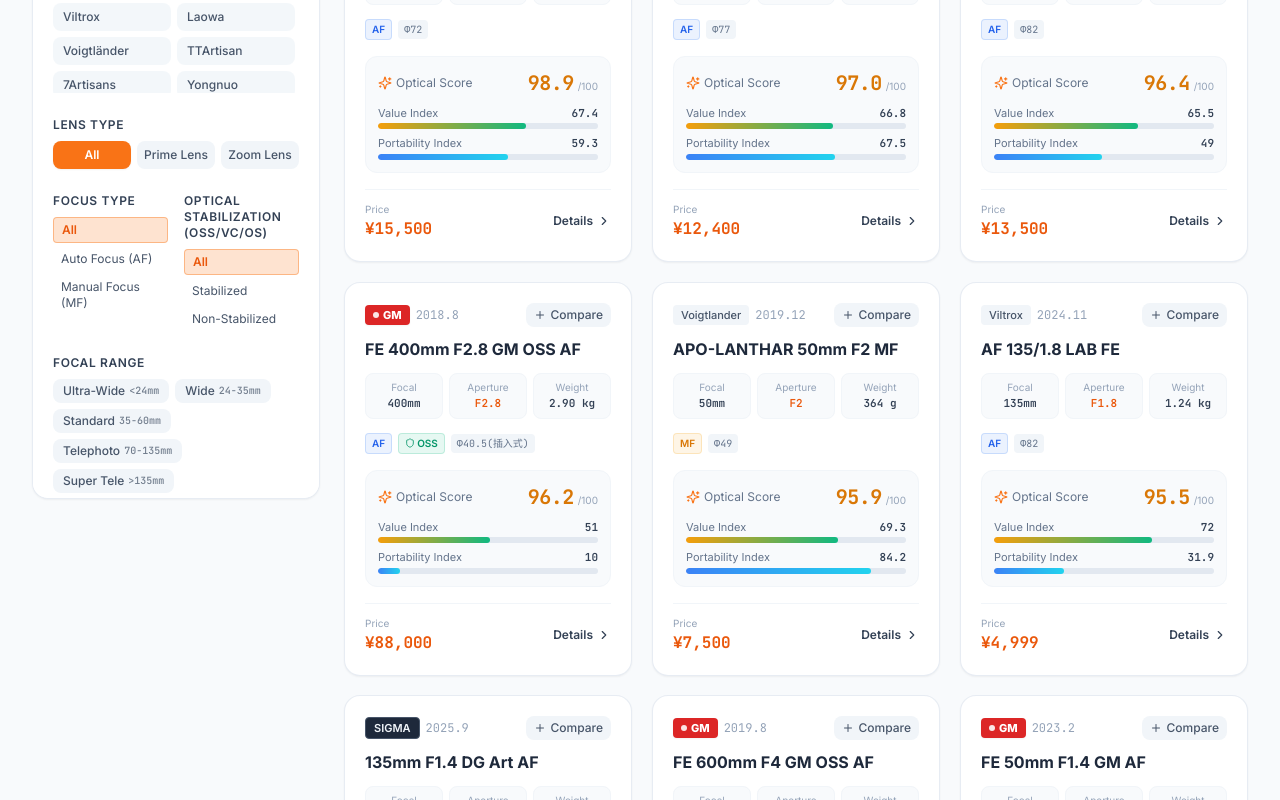
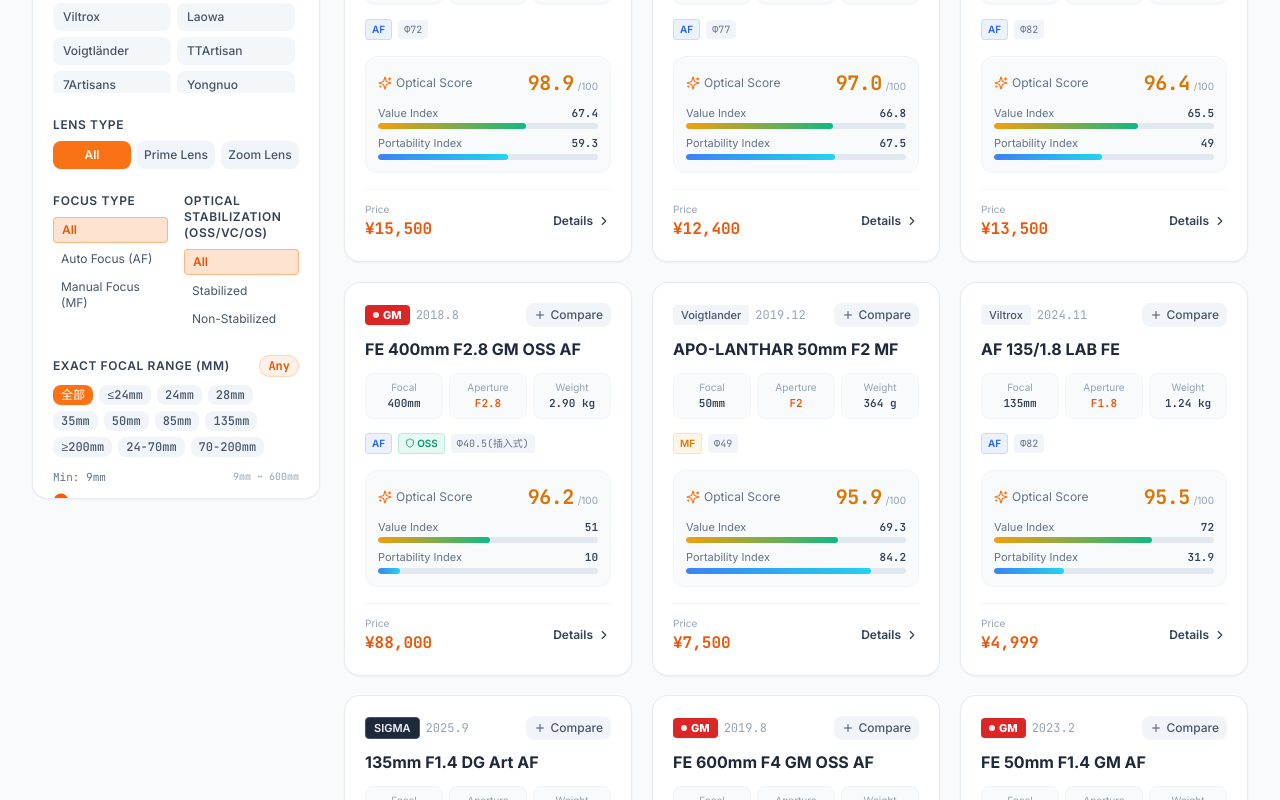
Before and after one commit to fwindpeak/sony-fe-lens-db, a React (Vite) app: page / in a window 1280 px wide. Shown: the part 454-1254 px from the top of the page. Built offline with nearby package versions, Linux system fonts and the light colour scheme.

Commit message:
feat: 增加官网链接

```diff
--- a/src/components/FilterSidebar.tsx
+++ b/src/components/FilterSidebar.tsx
@@ -36,6 +36,20 @@ const FOCAL_RANGES: { key: FocalCategory; labelKey: string; desc: string }[] = [
   { key: 'standard', labelKey: 'filters.focalRanges.standard', desc: '35-60mm' },
   { key: 'telephoto', labelKey: 'filters.focalRanges.telephoto', desc: '70-135mm' },
   { key: 'super-telephoto', labelKey: 'filters.focalRanges.superTelephoto', desc: '>135mm' },
+];
+
+const QUICK_FOCALS = [
+  { label: '全部', min: 9, max: 800 },
+  { label: '≤24mm', min: 9, max: 24 },
+  { label: '24mm', min: 24, max: 24 },
+  { label: '28mm', min: 28, max: 28 },
+  { label: '35mm', min: 35, max: 35 },
+  { label: '50mm', min: 50, max: 50 },
+  { label: '85mm', min: 85, max: 85 },
+  { label: '135mm', min: 135, max: 135 },
+  { label: '≥200mm', min: 200, max: 800 },
+  { label: '24-70mm', min: 24, max: 70 },
+  { label: '70-200mm', min: 70, max: 200 },
 ];
 
 const FILTER_THREADS = ['all', '49', '55', '67', '72', '77', '82', '86', '95'];
@@ -201,7 +215,101 @@ export const FilterSidebar: React.FC<FilterSidebarProps> = ({
         </div>
       </div>
 
-      {/* 4. 焦段分类 */}
+      {/* 4. 精确焦段范围与滑块 */}
+      <div>
+        <div className="flex items-center justify-between mb-2">
+          <label className="text-xs font-semibold text-slate-700 dark:text-slate-300 uppercase tracking-wider">
+            {t('filters.exactFocalSlider')}
+          </label>
+          <span className="text-xs font-mono font-bold text-orange-600 dark:text-orange-400 bg-orange-500/10 px-2 py-0.5 rounded-full border border-orange-500/20">
+            {filters.focalLengthMin <= 9 && filters.focalLengthMax >= 800
+              ? t('filters.focalUnlimited')
+              : filters.focalLengthMin === filters.focalLengthMax
+              ? `${filters.focalLengthMin}mm`
+              : `${filters.focalLengthMin}mm - ${filters.focalLengthMax}mm`}
+          </span>
+        </div>
+
+        {/* 常用焦段快捷标签 */}
+        <div className="flex flex-wrap gap-1.5 mb-3">
+          {QUICK_FOCALS.map((qf) => {
+            const isSelected =
+              filters.focalLengthMin === qf.min && filters.focalLengthMax === qf.max;
+            return (
+              <button
+                key={qf.label}
+                onClick={() =>
+                  onFilterChange({
+                    ...filters,
+                    focalLengthMin: qf.min,
+                    focalLengthMax: qf.max,
+                    preset: null,
+                  })
+                }
+                className={`px-2 py-0.5 rounded-lg text-xs font-mono font-medium transition-all ${
+                  isSelected
+                    ? 'bg-orange-500 text-white font-bold shadow-sm'
+                    : 'bg-slate-100 dark:bg-slate-800 text-slate-600 dark:text-slate-400 hover:bg-slate-200 dark:hover:bg-slate-700'
+                }`}
+              >
+                {qf.label}
+              </button>
+            );
+          })}
+        </div>
+
+        {/* 最短焦距滑块 */}
+        <div className="space-y-1 mb-2.5">
+          <div className="flex justify-between text-[11px] text-slate-500 dark:text-slate-400 font-mono">
+            <span>{t('filters.focalMin')}: {filters.focalLengthMin}mm</span>
+            <span className="text-[10px] text-slate-400">9mm ~ 600mm</span>
+          </div>
+          <input
+            type="range"
+            min="9"
+            max="600"
+            step="1"
+            value={filters.focalLengthMin}
+            onChange={(e) => {
+              const val = parseInt(e.target.value, 10);
+              onFilterChange({
+                ...filters,
+                focalLengthMin: val,
+                focalLengthMax: Math.max(val, filters.focalLengthMax),
+                preset: null,
+              });
+            }}
+            className="w-full h-1.5 bg-slate-200 dark:bg-slate-700 rounded-lg appearance-none cursor-pointer accent-orange-500"
+          />
+        </div>
+
+        {/* 最长焦距滑块 */}
+        <div className="space-y-1">
+          <div className="flex justify-between text-[11px] text-slate-500 dark:text-slate-400 font-mono">
+            <span>{t('filters.focalMax')}: {filters.focalLengthMax}mm</span>
+            <span className="text-[10px] text-slate-400">9mm ~ 800mm</span>
+          </div>
+          <input
+            type="range"
+            min="9"
+            max="800"
+            step="1"
+            value={filters.focalLengthMax}
+            onChange={(e) => {
+              const val = parseInt(e.target.value, 10);
+              onFilterChange({
+                ...filters,
+                focalLengthMax: val,
+                focalLengthMin: Math.min(val, filters.focalLengthMin),
+                preset: null,
+              });
+            }}
+            className="w-full h-1.5 bg-slate-200 dark:bg-slate-700 rounded-lg appearance-none cursor-pointer accent-orange-500"
+          />
+        </div>
+      </div>
+
+      {/* 5. 焦段分类 */}
       <div>
         <label className="block text-xs font-semibold text-slate-700 dark:text-slate-300 uppercase tracking-wider mb-2">
           {t('filters.focalLength')}
@@ -227,7 +335,7 @@ export const FilterSidebar: React.FC<FilterSidebarProps> = ({
         </div>
       </div>
 
-      {/* 5. 最大光圈 */}
+      {/* 6. 最大光圈 */}
       <div>
         <div className="flex items-center justify-between mb-1.5">
           <label className="text-xs font-semibold text-slate-700 dark:text-slate-300 uppercase tracking-wider">
--- a/src/hooks/useLensFilter.ts
+++ b/src/hooks/useLensFilter.ts
@@ -15,6 +15,8 @@ const initialFilterState: FilterState = {
   focusType: 'all',
   hasOSS: 'all',
   focalCategories: [],
+  focalLengthMin: 9,
+  focalLengthMax: 800,
   maxApertureMin: 0.95,
   maxApertureMax: 8.0,
   priceMin: 0,
@@ -102,15 +104,21 @@ export function useLensFilter(allLenses: Lens[]) {
       const rawQ = filters.search.trim();
       const lowerQ = rawQ.toLowerCase();
       const cleanQ = lowerQ.replace(/mm$/i, '').replace(/^f/i, '').trim();
+      const noSpaceQ = lowerQ.replace(/[\s\-_/]/g, '');
 
-      // 中英文/数字边界智能分词: 如 "适马20-200" => "适马 20-200", "索尼24-70" => "索尼 24-70"
+      // 提取纯焦段数字 (如 "85", "85mm", "85 mm")
+      const pureFocalMatch = lowerQ.match(/^([0-9]{2,3})\s*(mm)?$/i);
+      // 提取变焦区间 (如 "24-70", "70-200", "24-70mm")
+      const zoomFocalMatch = lowerQ.match(/^([0-9]{2,3})\s*[-~至到/]\s*([0-9]{2,3})\s*(mm)?$/i);
+
+      // 中英文/数字边界智能分词: 如 "适马85" => "适马 85", "85mm1.4" => "85mm 1.4"
       const expandedQ = rawQ
         .replace(/([\u4e00-\u9fa5]+)([0-9a-zA-Z])/g, '$1 $2')
         .replace(/([0-9a-zA-Z])([\u4e00-\u9fa5]+)/g, '$1 $2')
+        .replace(/[/_]/g, ' ')
         .toLowerCase();
 
       const tokens = expandedQ.split(/\s+/).filter(Boolean);
-      const noSpaceQ = lowerQ.replace(/\s+/g, '');
 
       // 基于全库进行精准度与语义打分
       for (const lens of allLenses) {
@@ -119,52 +127,67 @@ export function useLensFilter(allLenses: Lens[]) {
         const bEn = (lens.brandEn || '').toLowerCase();
         const name = (lens.name || '').toLowerCase();
         const focalDesc = (lens.focalDesc || '').toLowerCase();
+        const cleanFocal = focalDesc.replace('mm', '').trim();
         const apertureDesc = (lens.apertureDesc || '').toLowerCase();
-        const cleanFocal = focalDesc.replace('mm', '').trim();
 
         const fullCombined = `${bZh} ${bEn} ${name} ${focalDesc} ${apertureDesc} ${bZh}${name} ${bEn}${name} ${bZh}${focalDesc}`.toLowerCase();
-        const noSpaceFull = fullCombined.replace(/\s+/g, '');
+        const noSpaceFull = fullCombined.replace(/[\s\-_/]/g, '');
 
-        // 1. 焦段精准匹配 (如搜索 "20-200" 完美命中 20-200mm)
-        if (cleanFocal === cleanQ || focalDesc === lowerQ) {
-          score += 3000;
-        } else if (cleanFocal.startsWith(cleanQ + '-') || cleanFocal.endsWith('-' + cleanQ)) {
-          score += 300;
+        // 1. 纯数字焦段查询 (如 "85" 或 "85mm")
+        if (pureFocalMatch) {
+          const targetF = parseInt(pureFocalMatch[1], 10);
+          if (lens.focalMin === targetF && lens.focalMax === targetF) {
+            score += 5000 + lens.overallScore; // 85定焦头独得超高分，排在最前面
+          } else if (lens.focalMin <= targetF && lens.focalMax >= targetF) {
+            score += 800 + lens.overallScore; // 覆盖该焦段的变焦头
+          }
+        } else if (zoomFocalMatch) {
+          const minF = parseInt(zoomFocalMatch[1], 10);
+          const maxF = parseInt(zoomFocalMatch[2], 10);
+          if (lens.focalMin === minF && lens.focalMax === maxF) {
+            score += 6000 + lens.overallScore; // 变焦区间完全吻合
+          } else if (lens.focalMin <= minF && lens.focalMax >= maxF) {
+            score += 1000 + lens.overallScore;
+          }
         }
 
-        // 2. 去空格整串直接包含 (如 "适马20-200" 完美匹配 "适马20-200mm...")
+        // 2. 整串直接包含 (如 "适马85", "85 1.4", "FE 85")
         if (noSpaceFull.includes(noSpaceQ)) {
-          score += 1500;
+          score += 2000;
           if (noSpaceFull.startsWith(noSpaceQ)) {
             score += 500;
           }
         }
 
-        // 3. 多分词联合命中
+        // 3. 多分词联合命中 (如 "适马 85 1.4")
         let allTokensMatch = true;
         let matchedCount = 0;
 
         for (const token of tokens) {
           const cleanToken = token.replace(/mm$/i, '').replace(/^f/i, '');
-          const isFocalMatch = cleanFocal === cleanToken || focalDesc === token || focalDesc.includes(token);
+          const numToken = parseInt(cleanToken, 10);
+          const isFocalToken =
+            cleanFocal === cleanToken ||
+            focalDesc === token ||
+            (numToken > 0 && lens.focalMin <= numToken && lens.focalMax >= numToken);
           const isBrandMatch = bZh.includes(token) || bEn.includes(token);
-          const isNameMatch = name.includes(token);
-          const isApertureMatch = apertureDesc.toLowerCase().includes(token);
+          const isNameMatch = name.includes(token) || (cleanToken && name.includes(cleanToken));
+          const isApertureMatch = apertureDesc.includes(token) || (cleanToken && apertureDesc.includes(cleanToken));
           const isFullMatch = fullCombined.includes(token) || (cleanToken && fullCombined.includes(cleanToken));
 
-          if (isFocalMatch || isBrandMatch || isNameMatch || isApertureMatch || isFullMatch) {
+          if (isFocalToken || isBrandMatch || isNameMatch || isApertureMatch || isFullMatch) {
             matchedCount++;
-            score += 200;
-            if (cleanFocal === cleanToken) score += 800; // 焦段完全一致大加分
-            if (isBrandMatch) score += 400; // 品牌匹配加分
-            if (isApertureMatch) score += 300; // 光圈匹配加分
+            score += 300;
+            if (cleanFocal === cleanToken) score += 1000;
+            if (isBrandMatch) score += 500;
+            if (isApertureMatch) score += 300;
           } else {
             allTokensMatch = false;
           }
         }
 
         if (allTokensMatch && tokens.length > 1) {
-          score += 800;
+          score += 1200;
         }
 
         if (score > 0 && (allTokensMatch || matchedCount === tokens.length || noSpaceFull.includes(noSpaceQ))) {
@@ -229,6 +252,15 @@ export function useLensFilter(allLenses: Lens[]) {
     if (filters.focalCategories.length > 0) {
       result = result.filter((lens) =>
         lens.focalCategory.some((cat) => filters.focalCategories.includes(cat))
+      );
+    }
+
+    // 8. 精确焦段范围 (滑块)
+    if (filters.focalLengthMin > 9 || filters.focalLengthMax < 800) {
+      result = result.filter(
+        (lens) =>
+          lens.focalMax >= filters.focalLengthMin &&
+          lens.focalMin <= filters.focalLengthMax
       );
     }
 
@@ -342,6 +374,7 @@ export function useLensFilter(allLenses: Lens[]) {
     if (filters.focusType !== 'all') cnt++;
     if (filters.hasOSS !== 'all') cnt++;
     if (filters.focalCategories.length > 0) cnt += filters.focalCategories.length;
+    if (filters.focalLengthMin > 9 || filters.focalLengthMax < 800) cnt++;
     if (filters.maxApertureMax < 8.0) cnt++;
     if (filters.priceMax < 50000) cnt++;
     if (filters.weightMax < 2500) cnt++;
--- a/src/i18n/locales/en.json
+++ b/src/i18n/locales/en.json
@@ -97,7 +97,12 @@
       "yes": "Stabilized",
       "no": "Non-Stabilized"
     },
-    "focalLength": "Focal Range",
+    "focalLength": "Focal Category",
+    "exactFocalSlider": "Exact Focal Range (mm)",
+    "focalMin": "Min",
+    "focalMax": "Max",
+    "quickFocal": "Quick Focal Lengths",
+    "focalUnlimited": "Any",
     "focalRanges": {
       "ultraWide": "Ultra-Wide",
       "wide": "Wide",
--- a/src/i18n/locales/zh.json
+++ b/src/i18n/locales/zh.json
@@ -97,7 +97,12 @@
       "yes": "支持防抖",
       "no": "无防抖"
     },
-    "focalLength": "焦段区间",
+    "focalLength": "焦段分类",
+    "exactFocalSlider": "精确焦段区间 (mm)",
+    "focalMin": "最短",
+    "focalMax": "最长",
+    "quickFocal": "常用焦段直达",
+    "focalUnlimited": "不限",
     "focalRanges": {
       "ultraWide": "超广角",
       "wide": "广角",
--- a/src/types/lens.ts
+++ b/src/types/lens.ts
@@ -85,6 +85,8 @@ export interface FilterState {
   focusType: 'all' | 'af' | 'mf';
   hasOSS: 'all' | 'yes' | 'no';
   focalCategories: FocalCategory[];
+  focalLengthMin: number;
+  focalLengthMax: number;
   maxApertureMin: number;
   maxApertureMax: number;
   priceMin: number;
```
Also changed, not shown: scripts/parse-csv.js (+20 -19 lines), resource/sony_lenses_calibrated_complete.csv, src/data/lenses.json.
